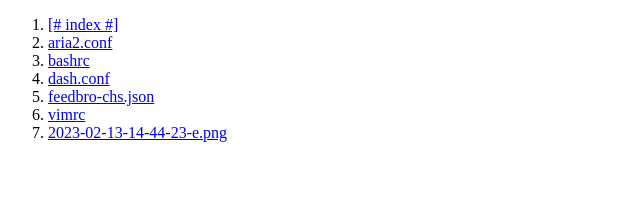
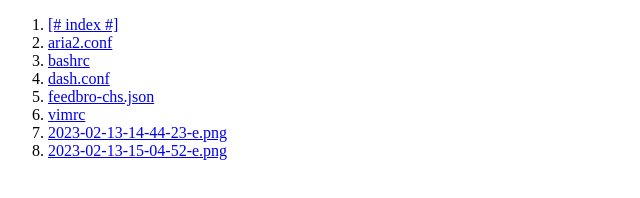
Before and after one commit to signdo/a, a plain HTML site: page index.html in a window 1280 px wide. Shown: the whole page, without its empty margins (0-640 px from the left). Drawn offline with Linux system fonts and the light colour scheme.

Commit message:
2023-02-13-15-04-52-e.png

```diff
--- a/index.html
+++ b/index.html
@@ -28,6 +28,9 @@
                 </a></li><li>
                     <a href='s/2023-02-13-14-44-23-e.png'>
                         2023-02-13-14-44-23-e.png
+                </a></li><li>
+                    <a href='s/2023-02-13-15-04-52-e.png'>
+                        2023-02-13-15-04-52-e.png
             </a></li>
         </ol>
     </body>
```
Also changed, not shown: s/2023-02-13-15-04-52-e.png (added).
